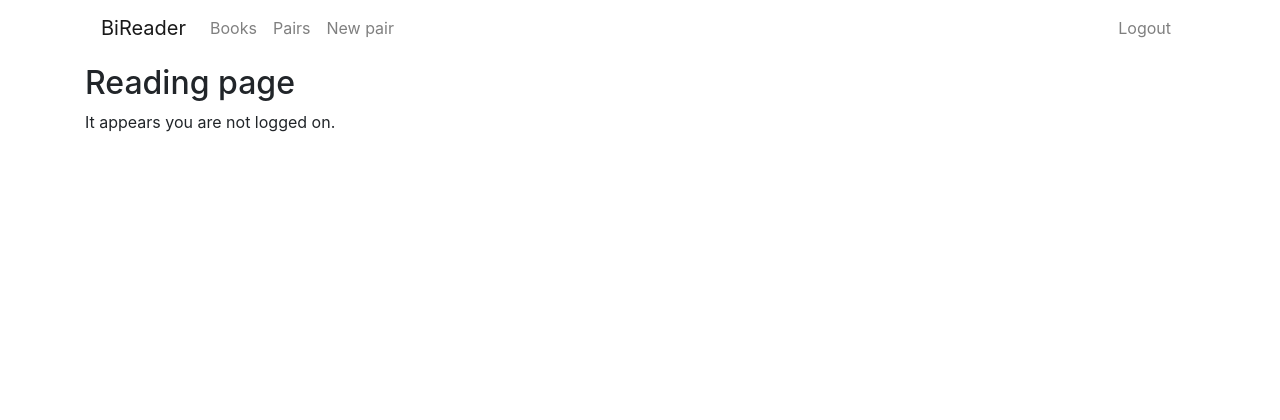
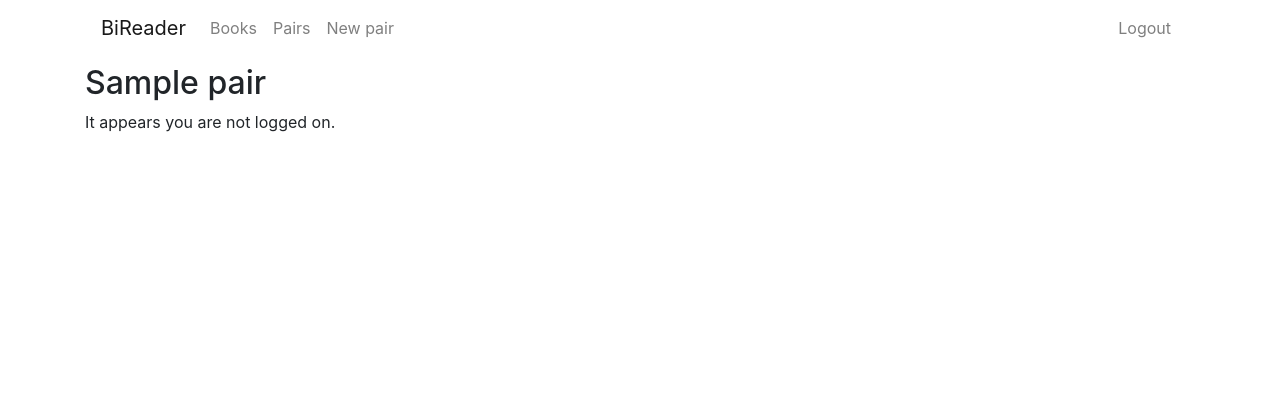
Before and after one commit to jakubgrad/Tietokannat-ja-web-ohjelmointi-Projekti, a Flask app: template src/templates/read_pair.html in a window 1280 px wide. Shown: the top 420 px of the page. Run offline with Flask 3, Linux system fonts and the light colour scheme; the template is opened without the code that fills it: most values are stand-ins (such as "Sample title", 1, 10 or a date in 2020); some libraries are stand-ins or nearby versions.

Commit message:
Changed heaing:

```diff
--- a/src/templates/read_pair.html
+++ b/src/templates/read_pair.html
@@ -4,7 +4,7 @@
 {% block title %}Main page{% endblock %}
 {% block content %}
 
-    <h2>Reading page</h2>
+<h2>{{ pair.name }}</h2>
 
     <style>
         .table th, .table td {
```
